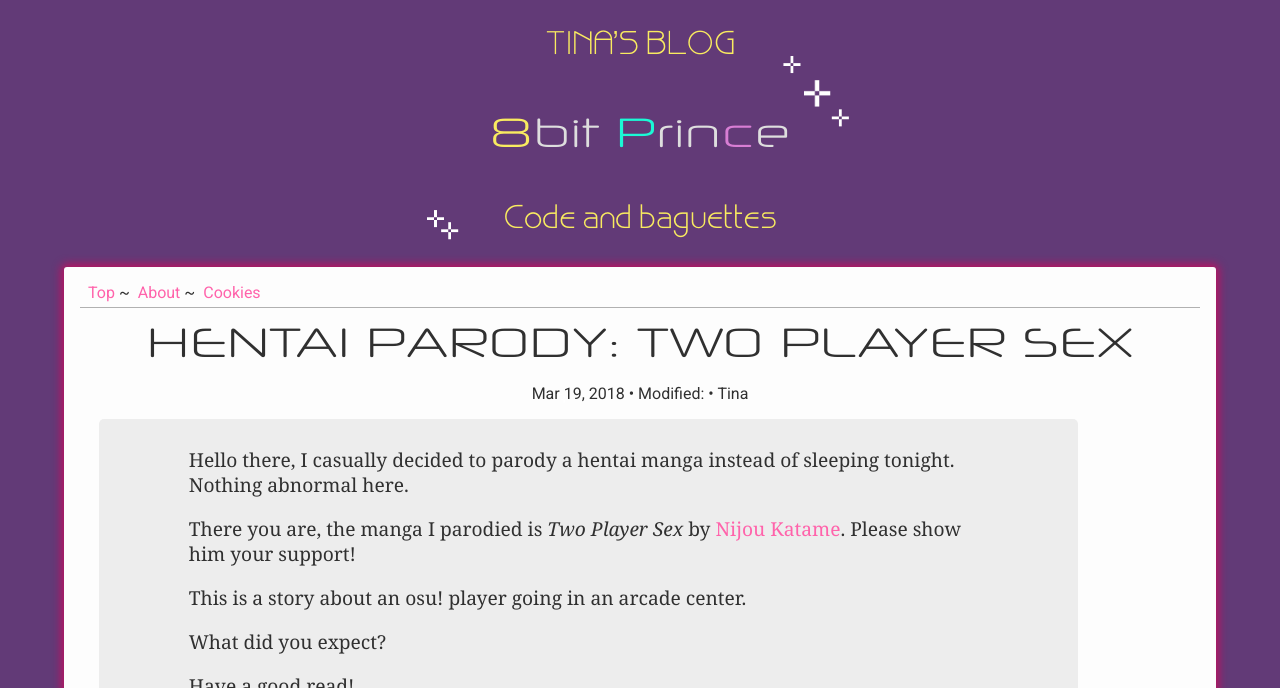
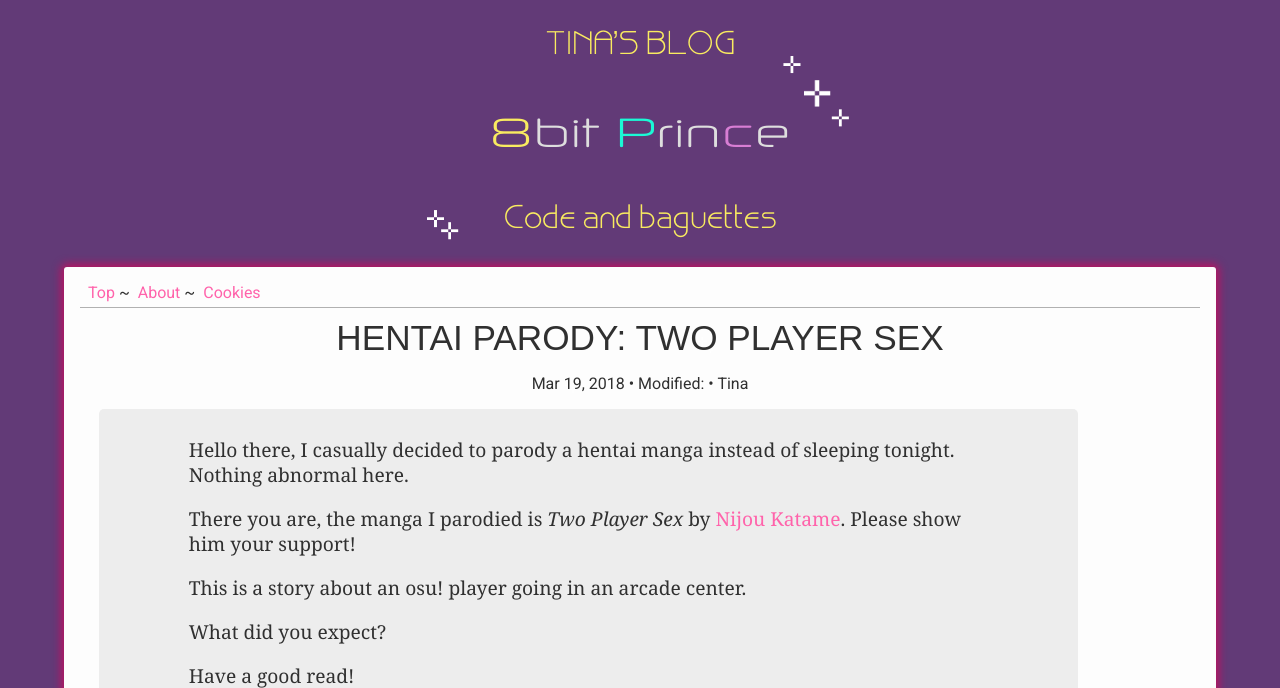
Before and after one commit to Tina-otoge/blog, a Jekyll site: the page built from _posts/2018-03-19-hentai-parody-two-player.markdown, in a window 1280 px wide. Shown: the top 688 px of the page. Built offline with Jekyll 4.4.1, drawn with Linux system fonts in a browser that asks for light colours; grey boxes are pictures that could not be loaded.

Commit message:
Makes article header readable

```diff
--- a/assets/prince.css
+++ b/assets/prince.css
@@ -147,6 +147,11 @@ nav ul,
   color: #969696;
 }
 
+article header h1 {
+	font-family: sans-serif;
+	font-size: 2.2em;
+}
+
 article .main-content > * {
   display: inline-block;
   vertical-align: top;
```
